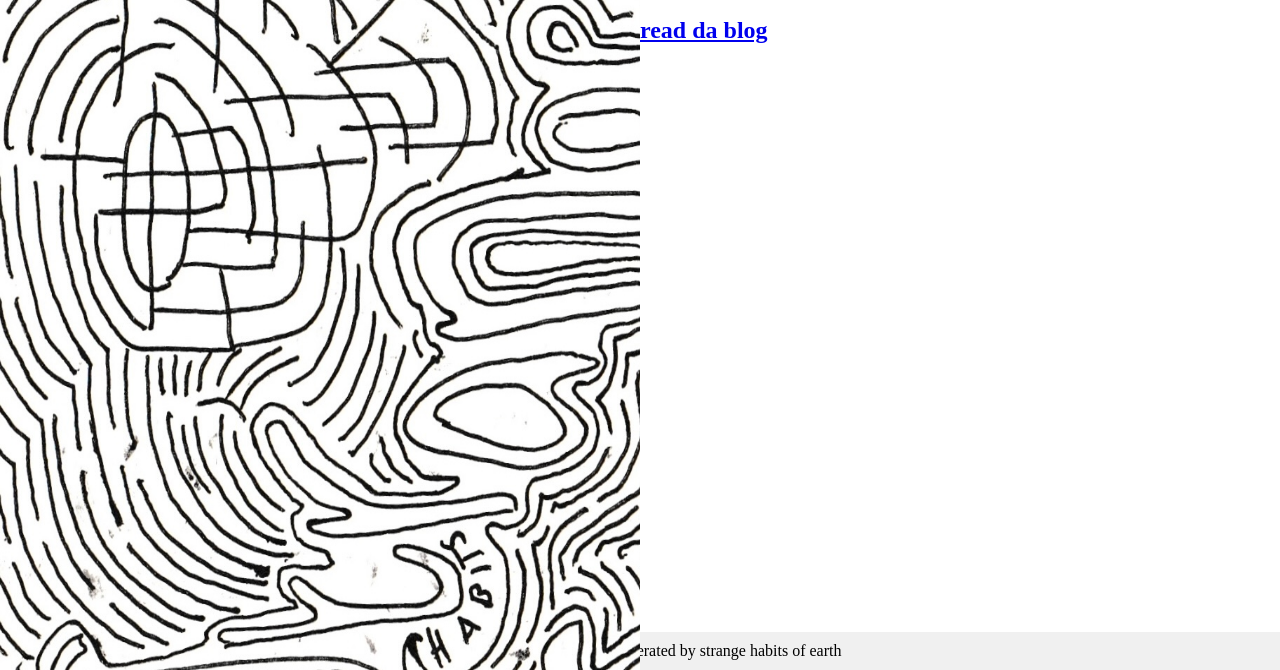
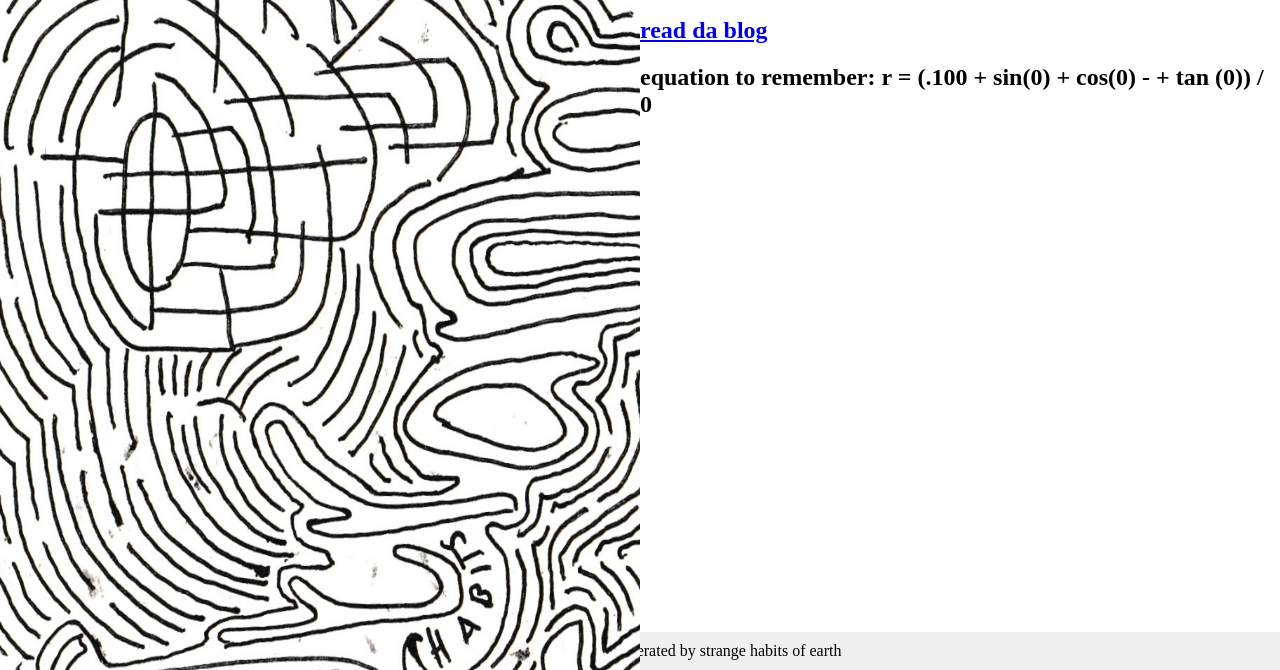
Before and after one commit to tanclary/strangehabits, a plain HTML site: page index.html in a window 1280 px wide. Shown: the part 130-800 px from the top of the page. Drawn offline with Linux system fonts and the light colour scheme.

Commit message:
ewuation

```diff
--- a/index.html
+++ b/index.html
@@ -14,6 +14,7 @@
     <h1>strange habits</h1>
     <h2><a href="about.html">what is happening?</a></h2>
     <h2><a href="blog.html">read da blog</a></h2>
+    <h2>equation to remember: r = (.100 + sin(0) + cos(0) - + tan (0)) / 0</h2>
 </div>
 
 <footer>everything owned and operated by strange habits of earth</footer>
```
